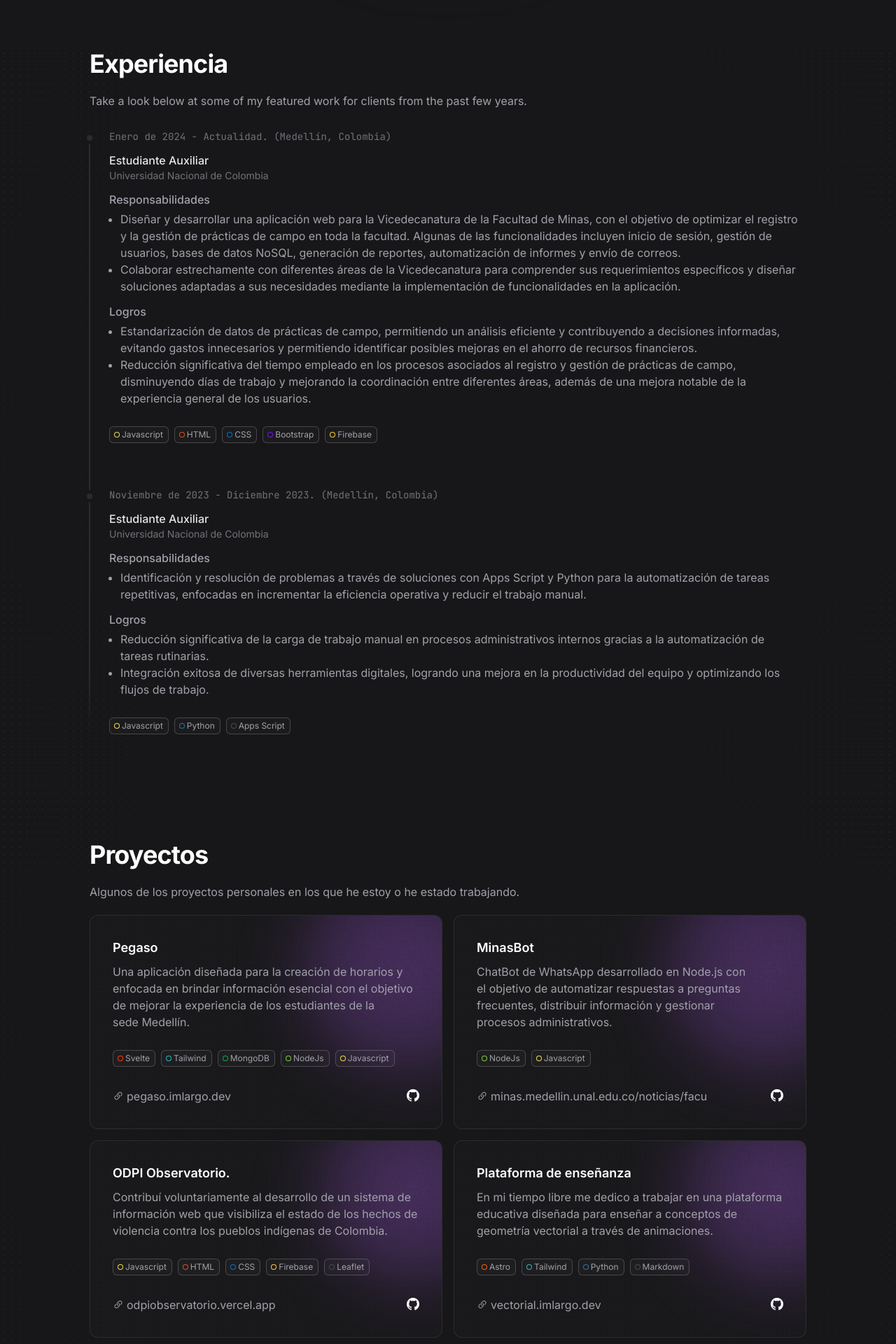
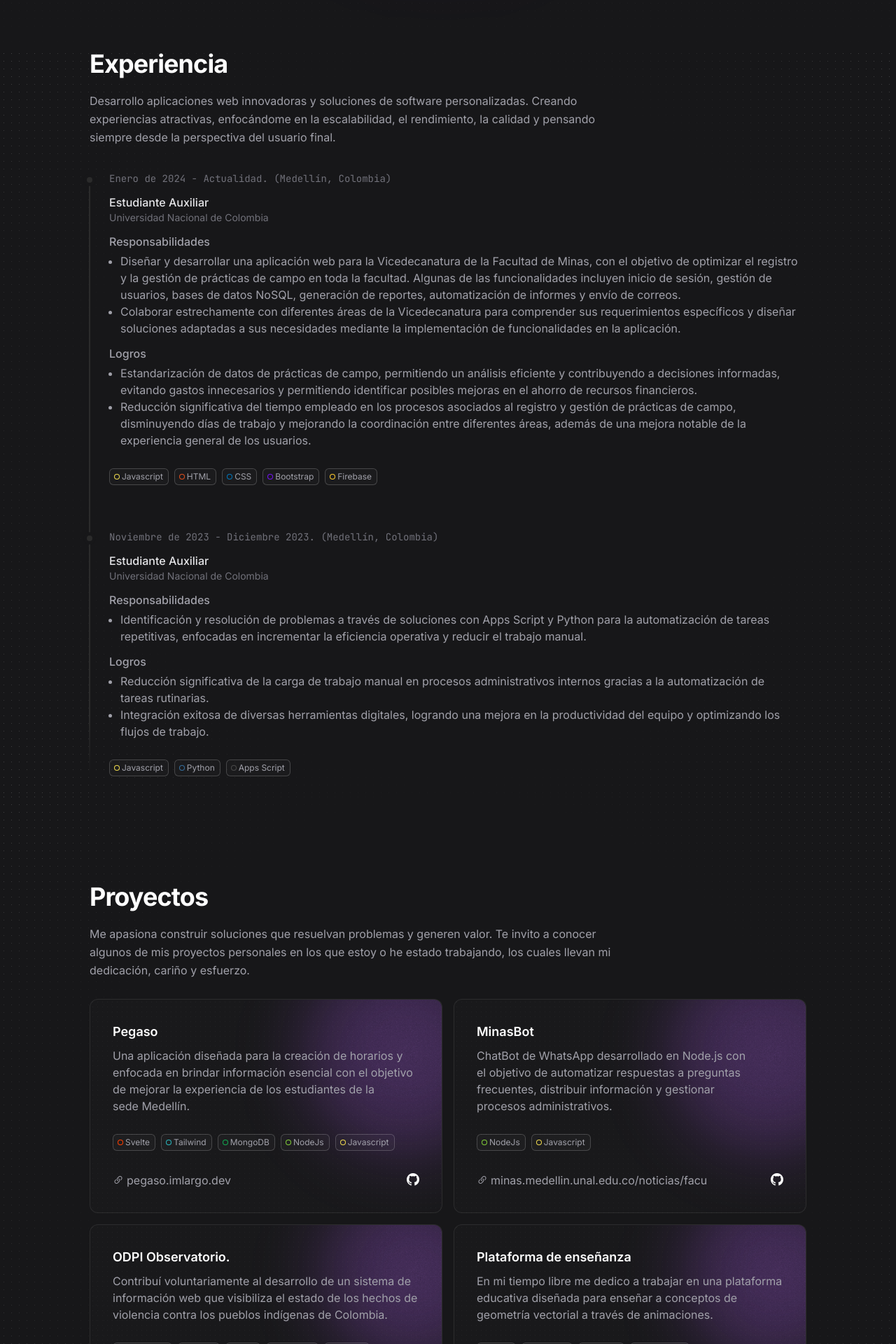
Before and after one commit to imlargo/portfolio, a SvelteKit app: page / in a window 1280 px wide. Shown: the part 740-2660 px from the top of the page at 70% size. Built offline with nearby package versions, Linux system fonts and the light colour scheme.

Commit message:
mejorar copywritting

```diff
--- a/src/lib/components/UI/Items/ProyectCard.svelte
+++ b/src/lib/components/UI/Items/ProyectCard.svelte
@@ -40,7 +40,7 @@
 		transition: all 0.3s ease;
 		border: 1px rgba(121, 121, 121, 0.2) solid;
 
-		--dots: radial-gradient(rgb(255, 255, 255, 0.03) 10%, transparent 1%);
+		--dots: radial-gradient(rgb(255, 255, 255, 0.04) 10%, transparent 1%);
 		--dots-size: 7px;
 
 		--top: -25%;
--- a/src/routes/+page.svelte
+++ b/src/routes/+page.svelte
@@ -117,13 +117,13 @@
 <div class="background-dots mask-radial">
 	<Container>
 		<section id="experiencia">
-			<h3 class="text-4xl tracking-tight font-bold mb-5">Experiencia</h3>
+			<h3 class="text-4xl tracking-tight font-bold">Experiencia</h3>
 
-			<p class="text-display">
-				Take a look below at some of my featured work for clients from the past few years.
+			<p class="text-display w-9/12 mt-5 mb-7">
+				Desarrollo aplicaciones web innovadoras y soluciones de software personalizadas. Creando experiencias atractivas, enfocándome en la escalabilidad, el rendimiento, la calidad y pensando siempre desde la perspectiva del usuario final.
 			</p>
 
-			<ul class="experience-list gap-12 py-2 before:absolute after:absolute mt-5">
+			<ul class="experience-list gap-12 py-2 before:absolute after:absolute">
 				<ExperienceCard
 					cargo="Estudiante Auxiliar"
 					fecha="Enero de 2024 - Actualidad. (Medellín, Colombia)"
@@ -201,13 +201,14 @@
 <div class="background-dots mask-radial">
 	<Container>
 		<section class="py-32" id="proyectos">
-			<h3 class="text-4xl tracking-tight font-bold mb-5">Proyectos</h3>
+			<h3 class="text-4xl tracking-tight font-bold">Proyectos</h3>
 
-			<p class="text-display w-2/3">
-				Algunos de los proyectos personales en los que he estoy o he estado trabajando.
+			<p class="text-display w-9/12 mt-5 mb-7">
+				Me apasiona construir soluciones que resuelvan problemas y generen valor.
+				Te invito a conocer algunos de mis proyectos personales en los que estoy o he estado trabajando, los cuales llevan mi dedicación, cariño y esfuerzo.
 			</p>
 
-			<div class="grid gap-4 grid-cols-1 lg:grid-cols-2 mt-5">
+			<div class="grid gap-4 grid-cols-1 lg:grid-cols-2">
 				<ProyectCard
 					link="https://pegaso.imlargo.dev"
 					repo="https://github.com/imlargo/pegaso"
```
